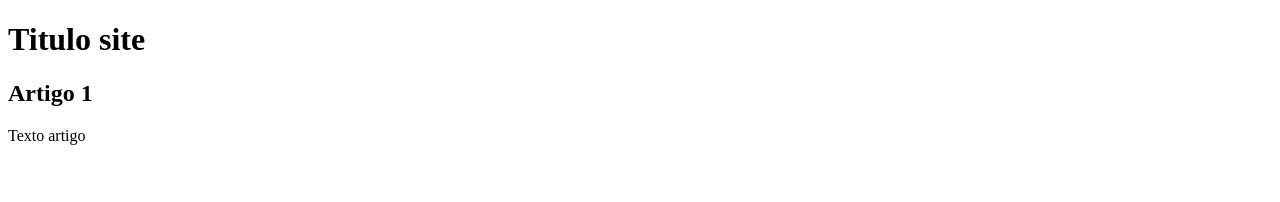
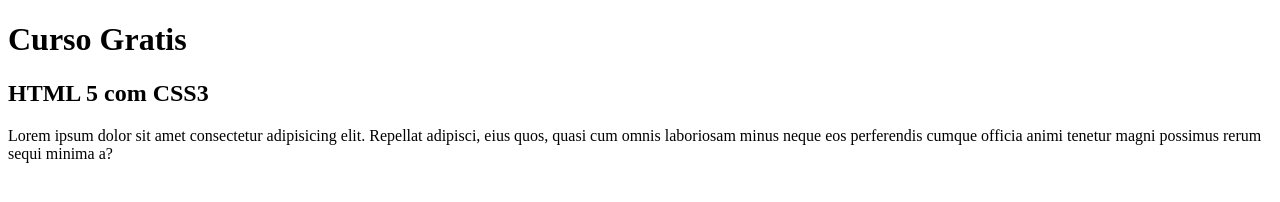
Before and after one commit to ximenes-leonardo/projeto-site, a plain HTML site: page index.html in a window 1280 px wide. Drawn offline with Linux system fonts and the light colour scheme.

Commit message:
Comecei editar conteudo

```diff
--- a/index.html
+++ b/index.html
@@ -9,11 +9,11 @@
 <body>
     <main>
         <header>
-            <h1>Titulo site</h1>
+            <h1>Curso Gratis</h1>
         </header>
         <article>
-            <h2>Artigo 1</h2>
-            <p>Texto artigo</p>
+            <h2>HTML 5 com CSS3</h2>
+            <p>Lorem ipsum dolor sit amet consectetur adipisicing elit. Repellat adipisci, eius quos, quasi cum omnis laboriosam minus neque eos perferendis cumque officia animi tenetur magni possimus rerum sequi minima a?</p>
         </article>
     </main>
 </body>
```
